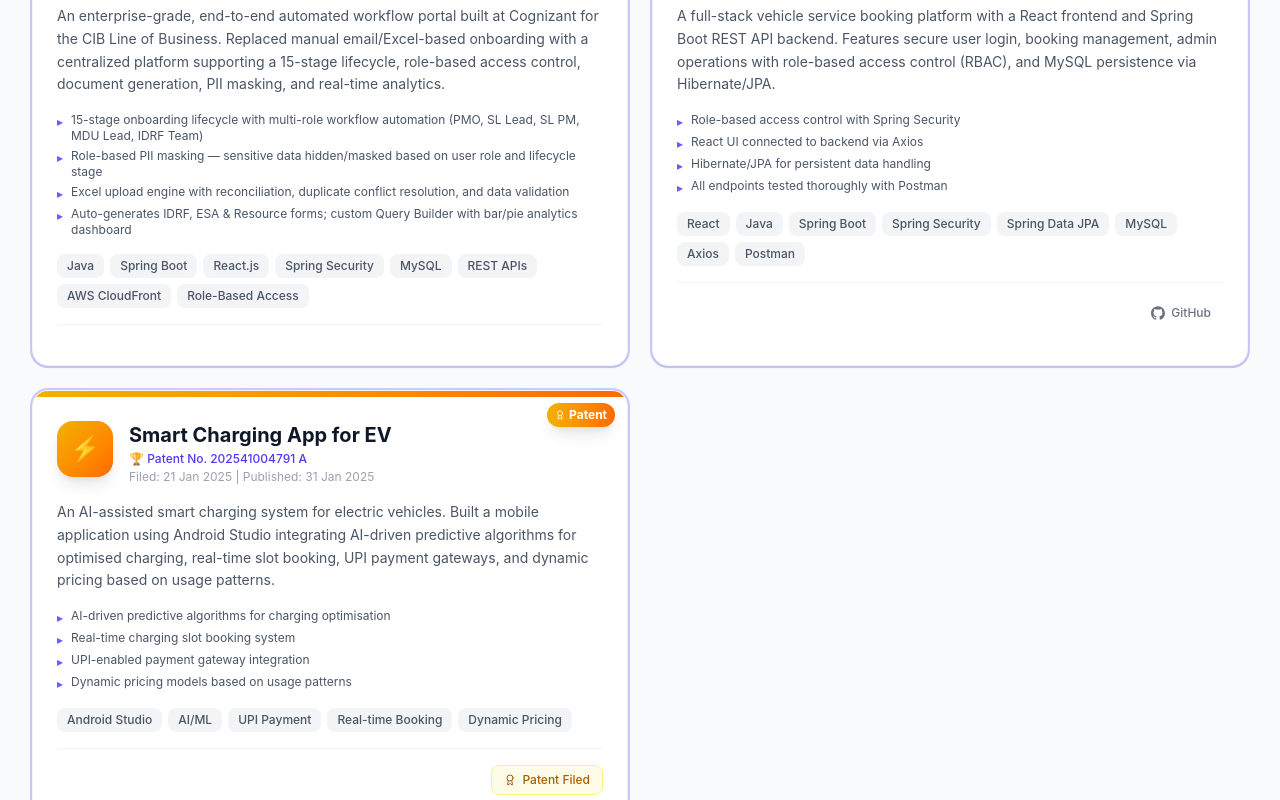
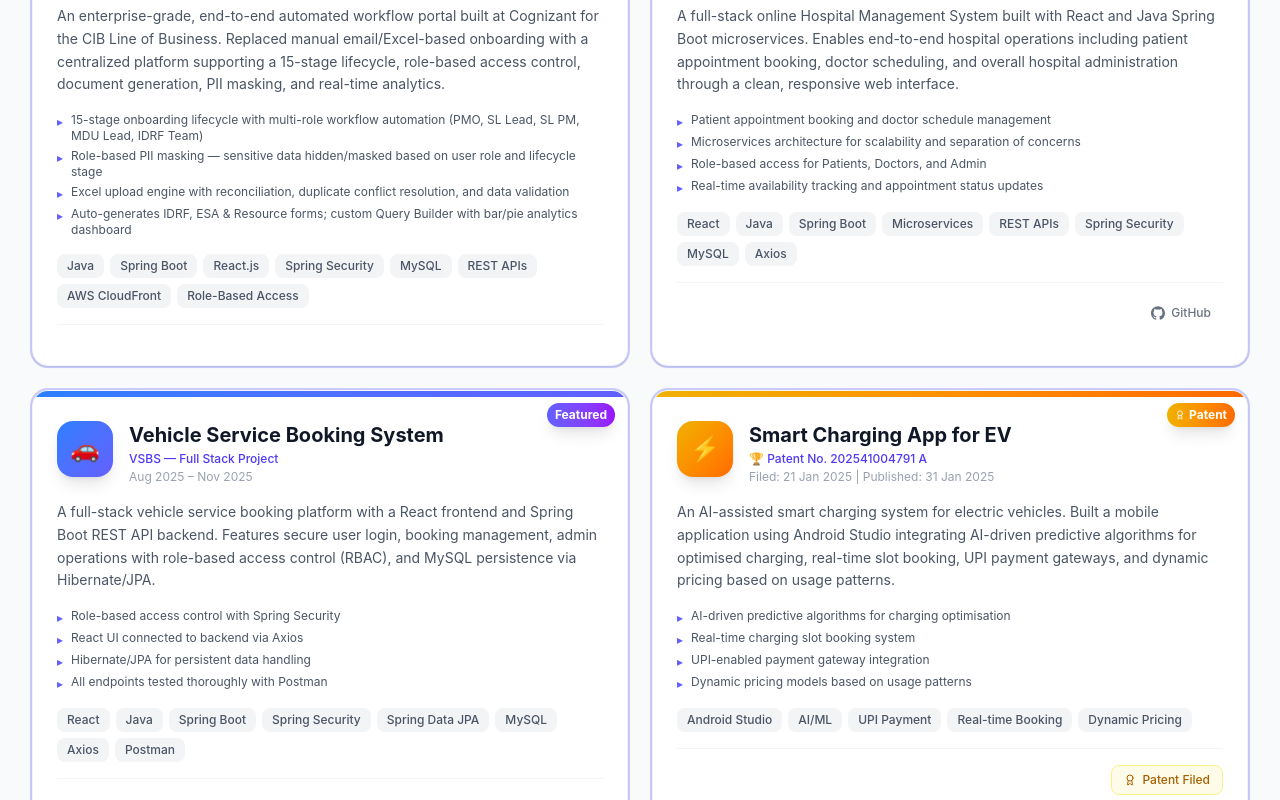
Before and after one commit to bubby-2003/My-Portfolio, a React (Vite) app: page / in a window 1280 px wide. Shown: the part 3300-4100 px from the top of the page. Built offline with nearby package versions, Linux system fonts and the light colour scheme.

Commit message:
Add Hospital Management System project
Co-Authored-By: Claude Sonnet 4.6 <noreply@anthropic.com>

```diff
--- a/src/components/Projects.jsx
+++ b/src/components/Projects.jsx
@@ -26,6 +26,25 @@ const projects = [
       'Role-based PII masking — sensitive data hidden/masked based on user role and lifecycle stage',
       'Excel upload engine with reconciliation, duplicate conflict resolution, and data validation',
       'Auto-generates IDRF, ESA & Resource forms; custom Query Builder with bar/pie analytics dashboard',
+    ],
+  },
+  {
+    title: 'Hospital Management System',
+    subtitle: 'Full Stack — Microservices Architecture',
+    description:
+      'A full-stack online Hospital Management System built with React and Java Spring Boot microservices. Enables end-to-end hospital operations including patient appointment booking, doctor scheduling, and overall hospital administration through a clean, responsive web interface.',
+    tags: ['React', 'Java', 'Spring Boot', 'Microservices', 'REST APIs', 'Spring Security', 'MySQL', 'Axios'],
+    github: 'https://github.com/bubby-2003',
+    live: null,
+    emoji: '🏥',
+    gradient: 'from-rose-500 to-pink-500',
+    featured: true,
+    period: '2025 – 2026',
+    highlights: [
+      'Patient appointment booking and doctor schedule management',
+      'Microservices architecture for scalability and separation of concerns',
+      'Role-based access for Patients, Doctors, and Admin',
+      'Real-time availability tracking and appointment status updates',
     ],
   },
   {
```
